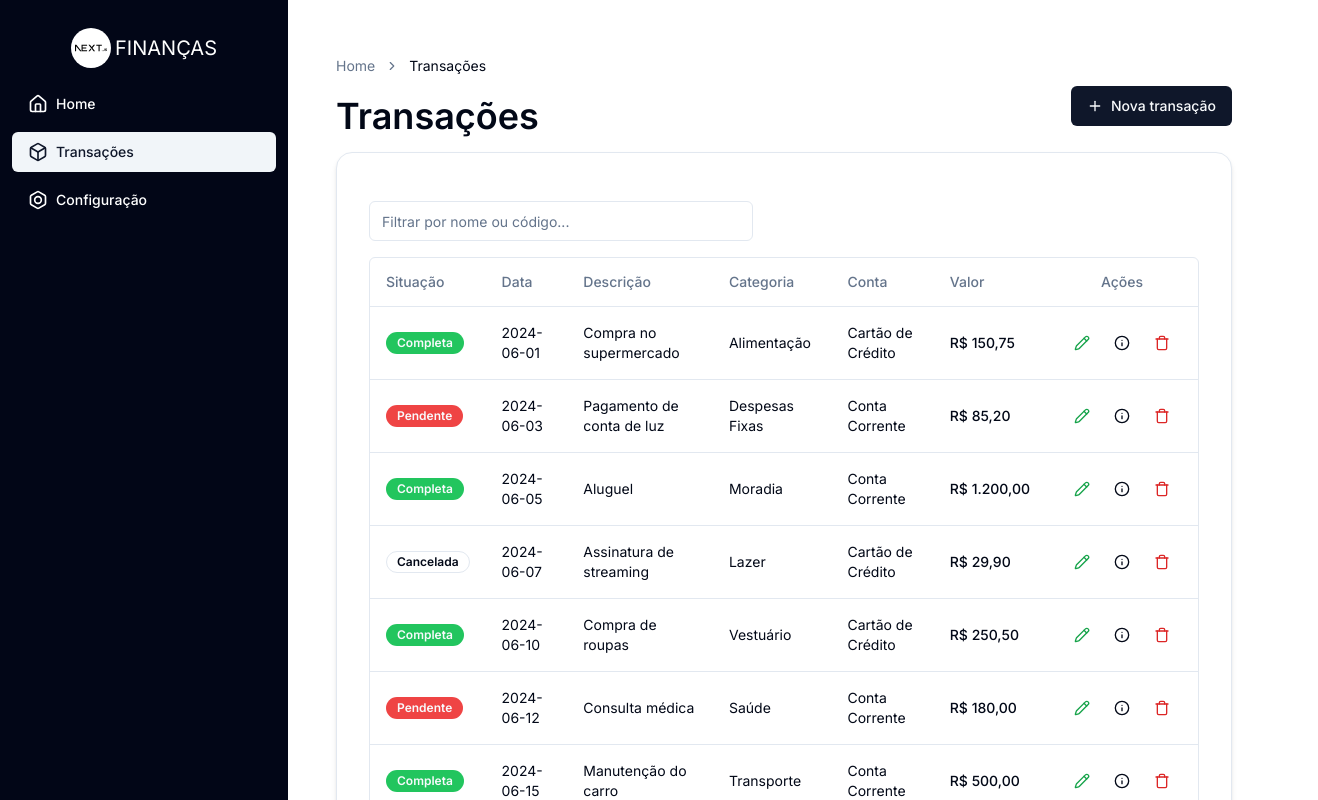
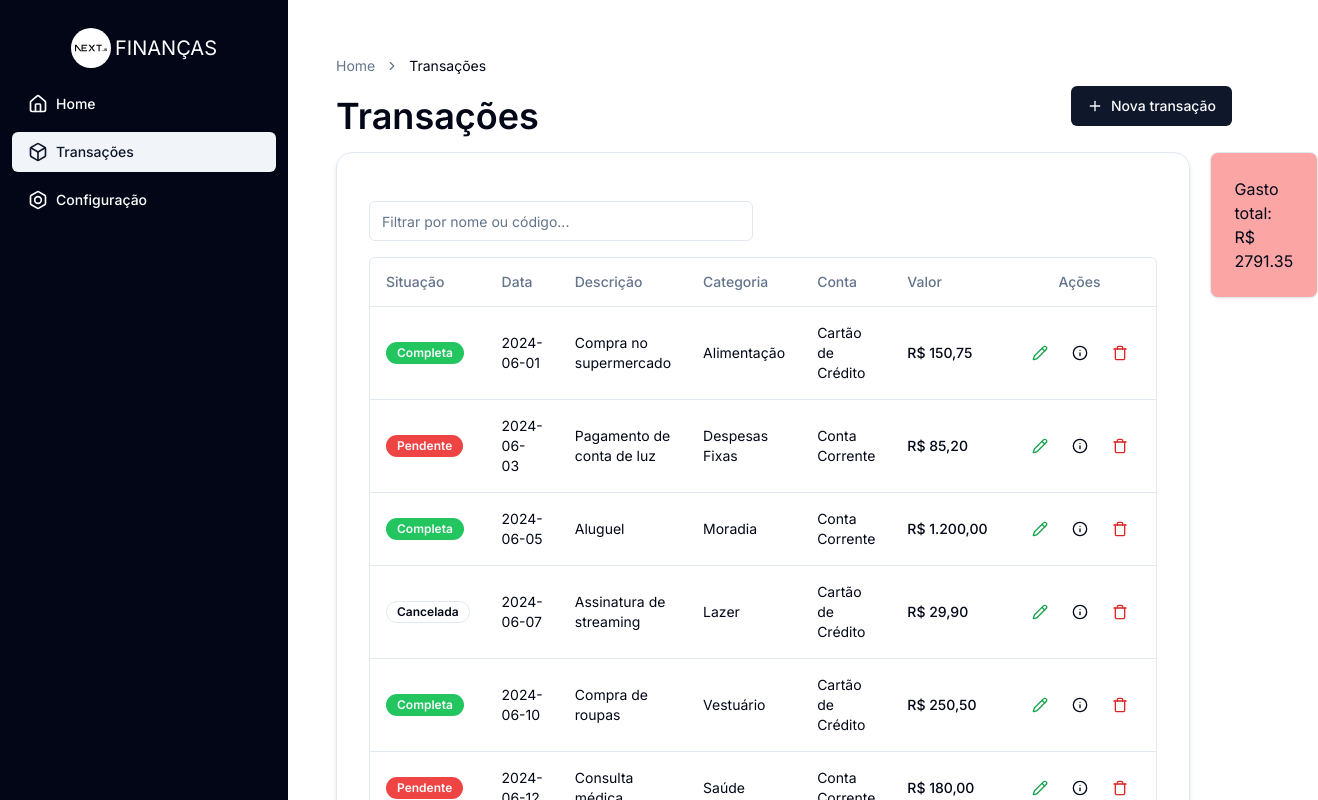
Before and after one commit to lefurtado/controle-financeiro, a Next.js app: page /transacoes in a window 1280 px wide. Shown: the top 800 px of the page, 1318 px wide, since content can reach past the window. Built offline with nearby package versions, Linux system fonts and the light colour scheme.

Commit message:
✨feat: total amount card

```diff
--- a/src/app/transacoes/page.tsx
+++ b/src/app/transacoes/page.tsx
@@ -9,10 +9,9 @@ import {
 } from "@/components/ui/breadcrumb";
 import { DataTable } from "@/components/ui/data-table";
 import DialogNewTransaction from "@/components/core/dialog-new-transaction";
+import { Card } from "@/components/ui/card";
 
-async function getData(): Promise<Transaction[]> {
-  // Fetch data from your API here.
-  return [
+const transactions: Transaction[] = [
   {
     id: 1,
     situation: "completa",
@@ -104,10 +103,14 @@ async function getData(): Promise<Transaction[]> {
     amount: 75.0,
   },
 ];
-}
 
-export default async function Estoque() {
-  const data = await getData();
+export default function Estoque() {
+  const data = transactions;
+
+  const totalAmount = data
+    .map((transaction) => transaction.amount)
+    .reduce((acc, currentValue) => acc + currentValue);
+
   return (
     <div>
       <Breadcrumb>
@@ -122,7 +125,14 @@ export default async function Estoque() {
         </BreadcrumbList>
       </Breadcrumb>
       <DialogNewTransaction />
+      <div className="flex gap-5">
         <DataTable columns={columns} data={data} />
+        <div className="flex flex-col w-1/4">
+          <Card className="w-full flex flex-col items-center p-6 bg-red-300">
+            Gasto total: <div>R$ {totalAmount.toFixed(2)}</div>
+          </Card>
+        </div>
+      </div>
     </div>
   );
 }
```
Lines whose indentation alone changed are shown as unchanged.
